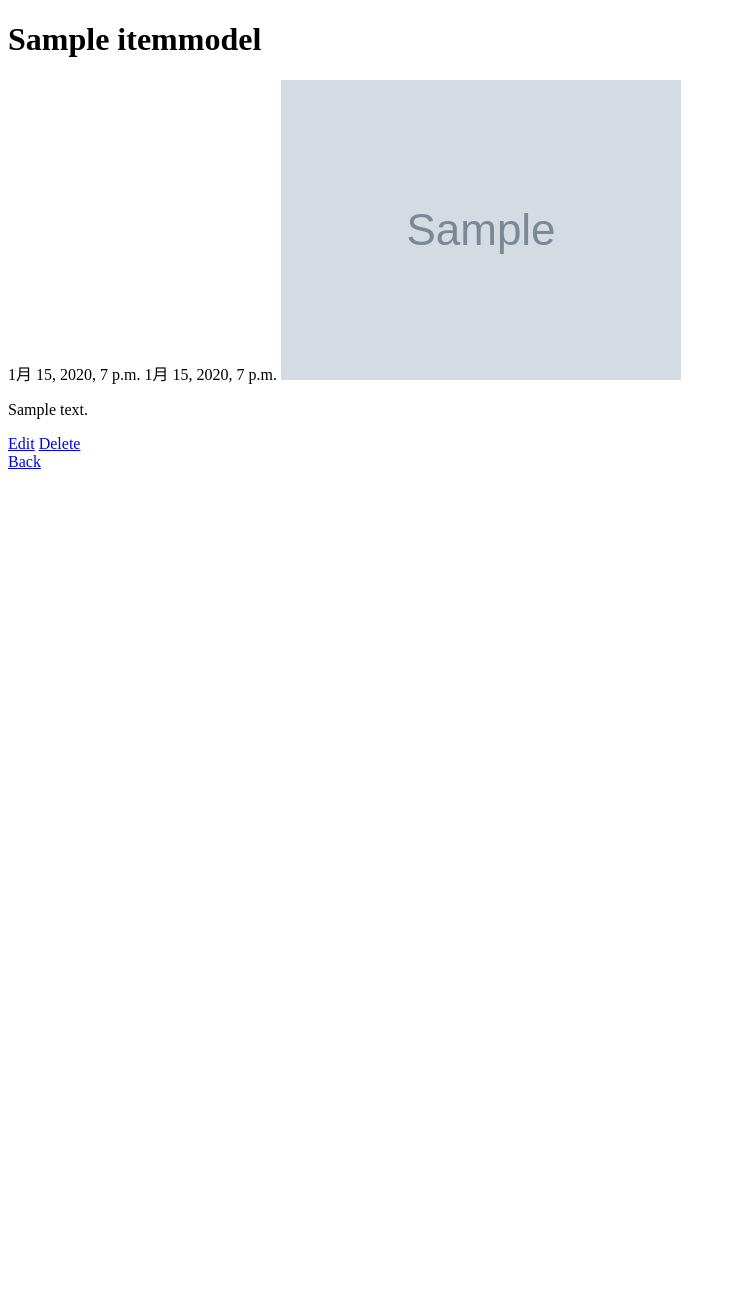
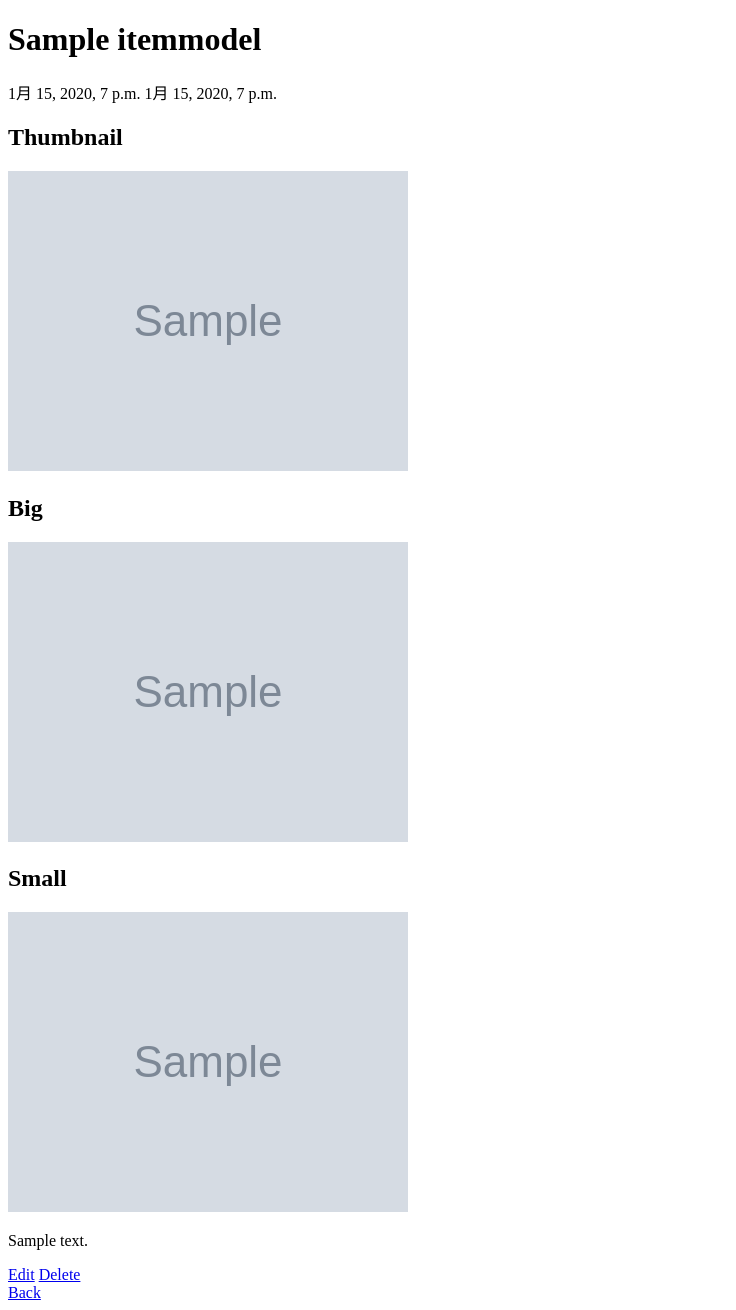
Before and after one commit to kiyoshion/django-webpack, a Django app: page /item/1/ in a window 1280 px wide. Shown: the whole page, without its empty margins (0-736 px from the left). Before the commit the page ends 469 px from the top, so only its background shows below. Run offline with Django 3.2, Linux system fonts and the light colour scheme; tables that the repository leaves empty hold one stand-in row (values such as "Sample post"); grey boxes marked "Sample" are stand-in pictures; parts of the project's set-up code (start-up, migrations or seed data) failed here and were passed over.

Commit message:
Add imagekit

```diff
--- a/app/config/settings.py
+++ b/app/config/settings.py
@@ -37,6 +37,8 @@ INSTALLED_APPS = [
     'django.contrib.sessions',
     'django.contrib.messages',
     'django.contrib.staticfiles',
+    'django_cleanup',
+    'imagekit',
     'item.apps.ItemConfig',
 ]
 
--- a/app/item/models.py
+++ b/app/item/models.py
@@ -1,8 +1,21 @@
 from django.db import models
+from imagekit.models import ImageSpecField
+from imagekit.processors import ResizeToFill
 
 class ItemModel(models.Model):
   title = models.CharField(max_length=50)
   body = models.TextField()
-  thumbnail = models.ImageField(blank=True, null=True, upload_to='images/')
+  image = models.ImageField(blank=True, null=True, upload_to='item/')
+  image_thumbnail = ImageSpecField(source='image',
+    processors=[ResizeToFill(600, 400)],
+    options={'quality': 80})
+  image_big = ImageSpecField(source='image',
+    processors=[ResizeToFill(1500, 1000)],
+    options={'quality': 80})
+  image_small = ImageSpecField(source='image',
+    processors=[ResizeToFill(150, 150)],
+    options={'quality': 80})
+
+
   created_at = models.DateTimeField(auto_now_add=True)
   updated_at = models.DateTimeField(auto_now=True)
--- a/app/item/views.py
+++ b/app/item/views.py
@@ -15,7 +15,7 @@ class ItemDetail(DetailView):
 class ItemCreate(CreateView):
   model = ItemModel
   template_name = 'item/create.html'
-  fields = ('title', 'body', 'thumbnail')
+  fields = ('title', 'body', 'image')
   success_url = reverse_lazy('item.list')
 
 class ItemDelete(DeleteView):
@@ -26,5 +26,5 @@ class ItemDelete(DeleteView):
 class ItemUpdate(UpdateView):
   model = ItemModel
   template_name = 'item/update.html'
-  fields = ('title', 'body', 'thumbnail')
+  fields = ('title', 'body', 'image')
   success_url = reverse_lazy('item.list')
--- a/app/templates/item/detail.html
+++ b/app/templates/item/detail.html
@@ -7,8 +7,15 @@
 {% block content %}
 <h1>{{ object.title }}</h1>
 <span>{{ object.created_at }} {{ object.updated_at }}</span>
-{% if object.thumbnail %}
-  <img src="{{ object.thumbnail.url }}" alt="{{ object.title }}">
+{% if object.image_thumbnail %}
+  <div>
+    <h2>Thumbnail</h2>
+    <img src="{{ object.image_thumbnail.url }}" alt="{{ object.title }}">
+    <h2>Big</h2>
+    <img src="{{ object.image_big.url }}" alt="{{ object.title }}">
+    <h2>Small</h2>
+    <img src="{{ object.image_small.url }}" alt="{{ object.title }}">
+  </div>
 {% endif %}
 <p>{{ object.body }}</p>
 <div>
--- a/docker-compose.yml
+++ b/docker-compose.yml
@@ -14,7 +14,7 @@ services:
         - postgres
 
   postgres:
-    image: postgres:alpine
+    image: postgres
     volumes:
         - postgres_data:/var/lib/postgresql/data
     environment:
```
Also changed, not shown: app/item/migrations/0003_auto_20210605_0836.py (added), app/item/migrations/0004_alter_itemmodel_image.py (added), 2 other files.
